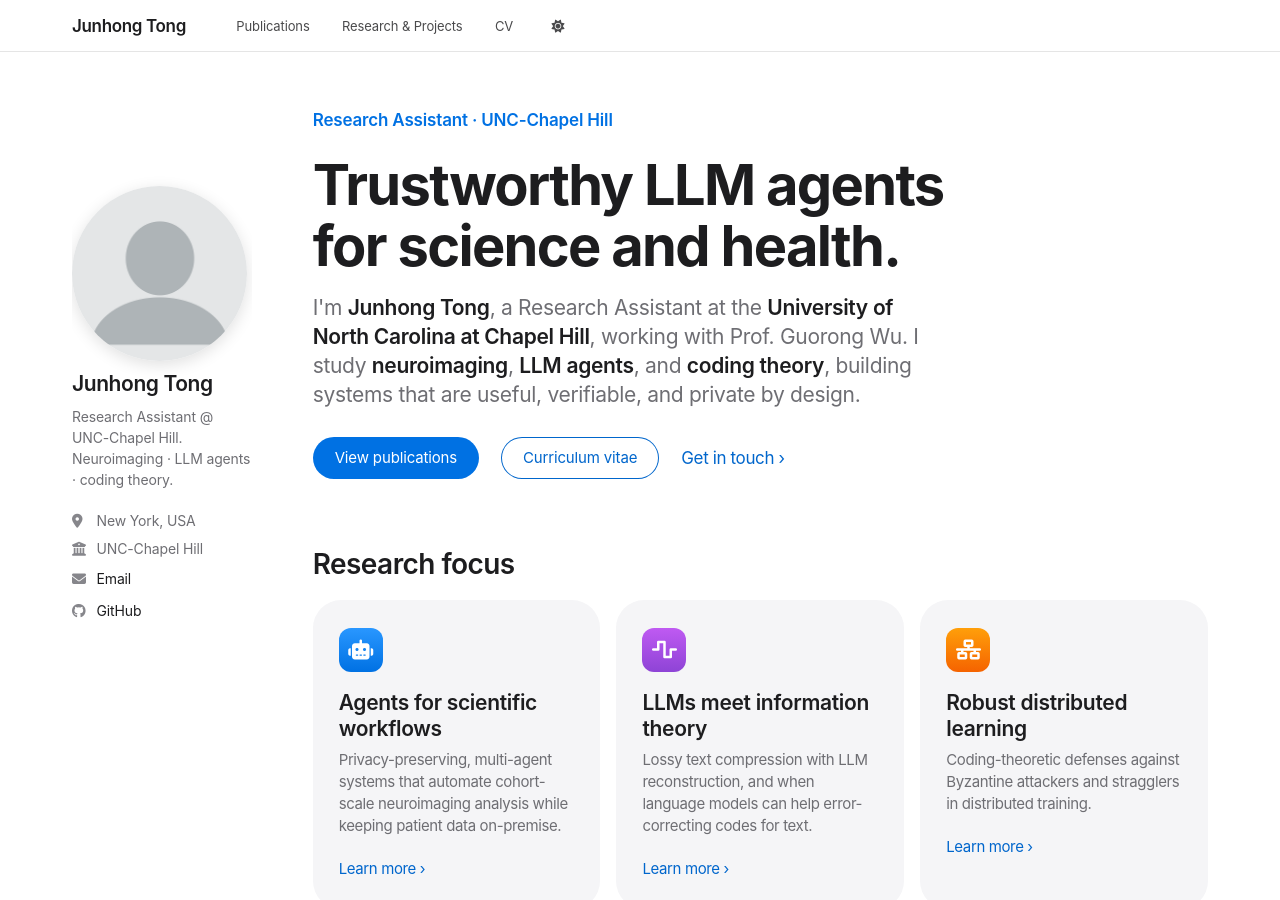
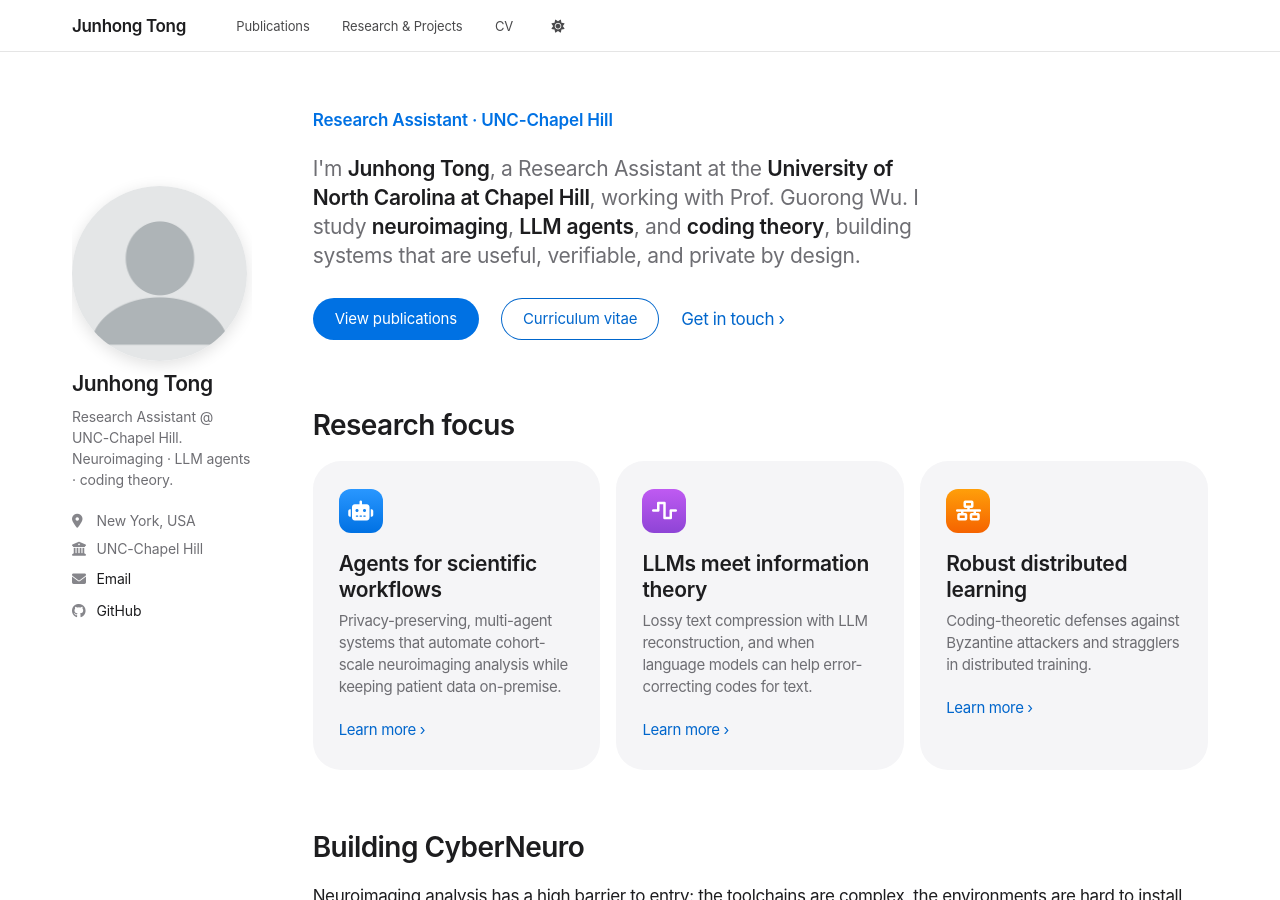
Before and after one commit to Amsterlam/Amsterlam.github.io, a Jekyll site: the page built from _pages/about.md, in a window 1280 px wide and 900 px high. Built offline with Jekyll 4.4.1, drawn with Linux system fonts in a browser that asks for light colours; a script bundle is joined from its source files by our own code; a style sheet for code colours, icons or effects is not loaded.

Commit message:
Remove home page hero headline
Co-Authored-By: Claude Opus 5.5 <noreply@anthropic.com>

```diff
--- a/_pages/about.md
+++ b/_pages/about.md
@@ -10,7 +10,6 @@ redirect_from:
 
 <section class="hero">
   <p class="hero__eyebrow">Research Assistant · UNC-Chapel Hill</p>
-  <h1 class="hero__title">Trustworthy LLM agents <br>for science and health.</h1>
   <p class="hero__lead">I'm <strong>Junhong Tong</strong>, a Research Assistant at the <strong>University of North Carolina at Chapel Hill</strong>, working with Prof. Guorong Wu. I study <strong>neuroimaging</strong>, <strong>LLM agents</strong>, and <strong>coding theory</strong>, building systems that are useful, verifiable, and private by design.</p>
   <div class="hero__actions">
     <a class="pill" href="/publications/">View publications</a>
```
